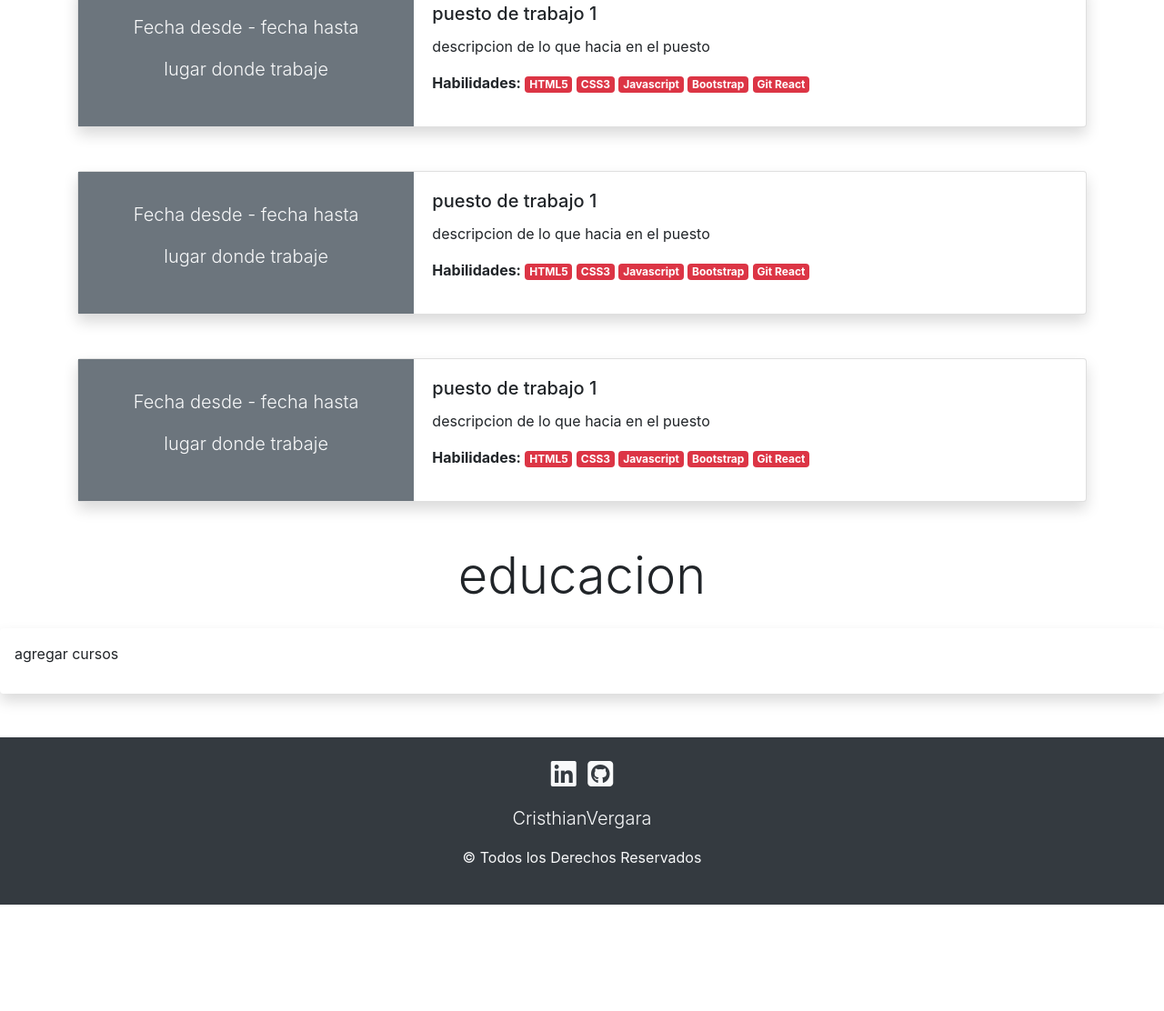
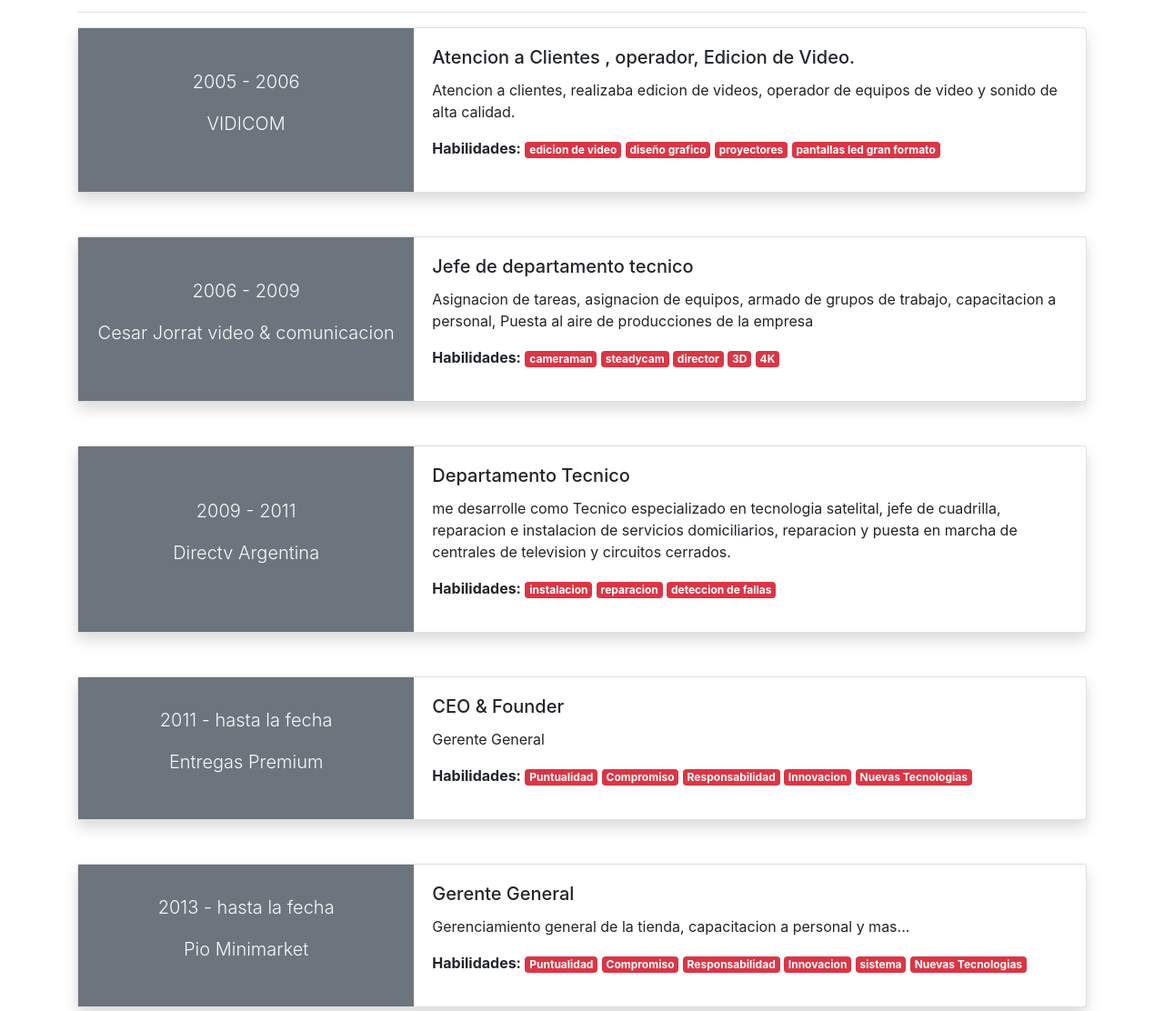
Before and after one commit to vecramar/vecramar.github.io, a plain HTML site: page index.html in a window 1280 px wide. Shown: the part 1075-2187 px from the top of the page at 91% size. Before the commit the page ends 2070 px from the top, so only its background shows below. Drawn offline with nearby package versions, Linux system fonts and the light colour scheme.

Commit message:
se agregaros datos a las tarjetas de experiencia laboral

```diff
--- a/index.html
+++ b/index.html
@@ -70,13 +70,9 @@
         <p> <strong>Direccion:</strong> Jose Hernandez 977 - Las Talitas - Tucuman</p>
         <hr>
         <h3 class="text-secondary">Sobre Mi</h3>
-        <p>Lorem ipsum dolor sit amet consectetur adipisicing elit. Esse assumenda itaque aliquam rerum. Ratione rem
-          minus sint facilis in odio esse eos rerum, asperiores sunt molestias dolor, laudantium totam? Tempore sit,
-          officia expedita quam eos cumque inventore maiores ratione, ullam aspernatur possimus quis velit consequatur,
-          aliquam quod. Corporis, nam illo facere quas reprehenderit modi libero excepturi nemo, voluptas doloribus
-          quisquam error provident sunt ex sint at inventore itaque optio distinctio ad mollitia ab vel, placeat
-          adipisci! Ratione voluptatibus, quaerat magni dicta, fugiat repellat, maxime eligendi iste cumque quibusdam
-          soluta. Quam facere provident odio inventore sed praesentium perspiciatis earum nam ipsum!</p>
+        <p>Soy una persona emprendedora, que adora los retos y no se rinde fácilmente. Muy detallista y autodidacta, nunca dejo de aprender. tengo varios años de experiencia en atención al cliente y en búsqueda de oportunidades comerciales. También me considero una persona resolutiva, con buen ánimo y capaz de resolver problemas fácilmente. Con años de experiencia en la gestión de sistemas, he sido capaz de adaptarme a los diferentes planes informáticos de las empresas para las que he trabajado. Adicionalmente, cuento con una gran capacidad de análisis de la información y experiencia en la gestión de equipos. Considero que el cambio es un signo de capacidad de superación y, por ello, creo que siempre sería capaz de aportar valor en la empresa en la que me encuentre.
+
+          Mi objetivo principal es desarrollarme profesionalmente y evolucionar en mi sector, de modo que busco oportunidades que me permitan hacerlo, al tiempo que trataré de alinearme completamente con los objetivos de la empresa.</p>
       </article>
       <h2 class="display-4 text-center my-4" id="experiencialaboral">Experiencia Laboral</h2>
       <hr>
@@ -84,19 +80,18 @@
         <div class="card shadow mb-5 bg-white rounded">
           <div class="row no-gutters">
             <div class="col-md-4 bg-secondary text-light text-center d-flex flex-column justify-content-center">
-              <p class="lead">Fecha desde - fecha hasta</p>
-              <p class="lead">lugar donde trabaje</p>
+              <p class="lead">2005 - 2006</p>
+              <p class="lead">VIDICOM</p>
             </div>
             <div class="col-md-8">
               <div class="card-body">
-                <h5 class="card-title">puesto de trabajo 1</h5>
-                <p class="card-text">descripcion de lo que hacia en el puesto</p>
+                <h5 class="card-title">Atencion a Clientes , operador, Edicion de Video.</h5>
+                <p class="card-text">Atencion a clientes, realizaba edicion de videos, operador de equipos de video y sonido de alta calidad.</p>
                 <p> <strong>Habilidades:</strong>
-                  <span class="badge badge-danger">HTML5</span>
-                  <span class="badge badge-danger">CSS3</span>
-                  <span class="badge badge-danger">Javascript</span>
-                  <span class="badge badge-danger">Bootstrap </span>
-                  <span class="badge badge-danger">Git React</span>
+                  <span class="badge badge-danger">edicion de video </span>
+                  <span class="badge badge-danger">diseño grafico </span>
+                  <span class="badge badge-danger">proyectores </span>
+                  <span class="badge badge-danger">pantallas led gran formato</span>
                 </p>
               </div>
             </div>
@@ -105,19 +100,19 @@
         <div class="card shadow mb-5 bg-white rounded">
           <div class="row no-gutters">
             <div class="col-md-4 bg-secondary text-light text-center d-flex flex-column justify-content-center">
-              <p class="lead">Fecha desde - fecha hasta</p>
-              <p class="lead">lugar donde trabaje</p>
+              <p class="lead">2006 - 2009</p>
+              <p class="lead">Cesar Jorrat video & comunicacion</p>
             </div>
             <div class="col-md-8">
               <div class="card-body">
-                <h5 class="card-title">puesto de trabajo 1</h5>
-                <p class="card-text">descripcion de lo que hacia en el puesto</p>
+                <h5 class="card-title">Jefe de departamento tecnico</h5>
+                <p class="card-text">Asignacion de tareas, asignacion de equipos, armado de grupos de trabajo, capacitacion a personal, Puesta al aire de producciones de la empresa</p>
                 <p> <strong>Habilidades:</strong>
-                  <span class="badge badge-danger">HTML5</span>
-                  <span class="badge badge-danger">CSS3</span>
-                  <span class="badge badge-danger">Javascript</span>
-                  <span class="badge badge-danger">Bootstrap </span>
-                  <span class="badge badge-danger">Git React</span>
+                  <span class="badge badge-danger">cameraman</span>
+                  <span class="badge badge-danger">steadycam </span>
+                  <span class="badge badge-danger">director</span>
+                  <span class="badge badge-danger">3D </span>
+                  <span class="badge badge-danger">4K</span>
                 </p>
               </div>
             </div>
@@ -126,24 +121,68 @@
         <div class="card shadow mb-5 bg-white rounded">
           <div class="row no-gutters">
             <div class="col-md-4 bg-secondary text-light text-center d-flex flex-column justify-content-center">
-              <p class="lead">Fecha desde - fecha hasta</p>
-              <p class="lead">lugar donde trabaje</p>
+              <p class="lead">2009 - 2011</p>
+              <p class="lead">Directv Argentina</p>
             </div>
             <div class="col-md-8">
               <div class="card-body">
-                <h5 class="card-title">puesto de trabajo 1</h5>
-                <p class="card-text">descripcion de lo que hacia en el puesto</p>
+                <h5 class="card-title">Departamento Tecnico</h5>
+                <p class="card-text">me desarrolle como Tecnico especializado en tecnologia satelital, jefe de cuadrilla, reparacion e instalacion de servicios domiciliarios, reparacion y puesta en marcha de centrales de television y circuitos cerrados.</p>
                 <p> <strong>Habilidades:</strong>
-                  <span class="badge badge-danger">HTML5</span>
-                  <span class="badge badge-danger">CSS3</span>
-                  <span class="badge badge-danger">Javascript</span>
-                  <span class="badge badge-danger">Bootstrap </span>
-                  <span class="badge badge-danger">Git React</span>
+                  <span class="badge badge-danger">instalacion</span>
+                  <span class="badge badge-danger">reparacion</span>
+                  <span class="badge badge-danger">deteccion de fallas</span>
+
                 </p>
               </div>
             </div>
           </div>
         </div>
+        <div class="card shadow mb-5 bg-white rounded">
+          <div class="row no-gutters">
+            <div class="col-md-4 bg-secondary text-light text-center d-flex flex-column justify-content-center">
+              <p class="lead">2011 - hasta la fecha</p>
+              <p class="lead">Entregas Premium</p>
+            </div>
+            <div class="col-md-8">
+              <div class="card-body">
+                <h5 class="card-title">CEO & Founder</h5>
+                <p class="card-text">Gerente General</p>
+                <p> <strong>Habilidades:</strong>
+                  <span class="badge badge-danger">Puntualidad</span>
+                  <span class="badge badge-danger">Compromiso</span>
+                  <span class="badge badge-danger">Responsabilidad</span>
+                  <span class="badge badge-danger">Innovacion</span>
+                  <span class="badge badge-danger">Nuevas Tecnologias</span>
+                </p>
+              </div>
+            </div>
+          </div>
+        </div>
+        <div class="card shadow mb-5 bg-white rounded">
+          <div class="row no-gutters">
+            <div class="col-md-4 bg-secondary text-light text-center d-flex flex-column justify-content-center">
+              <p class="lead">2013 - hasta la fecha</p>
+              <p class="lead">Pio Minimarket</p>
+            </div>
+            <div class="col-md-8">
+              <div class="card-body">
+                <h5 class="card-title">Gerente General</h5>
+                <p class="card-text">Gerenciamiento general de la tienda, capacitacion a personal y mas...</p>
+                <p> <strong>Habilidades:</strong>
+                  <span class="badge badge-danger">Puntualidad</span>
+                  <span class="badge badge-danger">Compromiso</span>
+                  <span class="badge badge-danger">Responsabilidad</span>
+                  <span class="badge badge-danger">Innovacion </span>
+                  <span class="badge badge-danger">sistema</span>
+                  <span class="badge badge-danger">Nuevas Tecnologias</span>
+                </p>
+              </div>
+            </div>
+          </div>
+        </div>
+
+
       </article>
     </div>
   </section>
```
